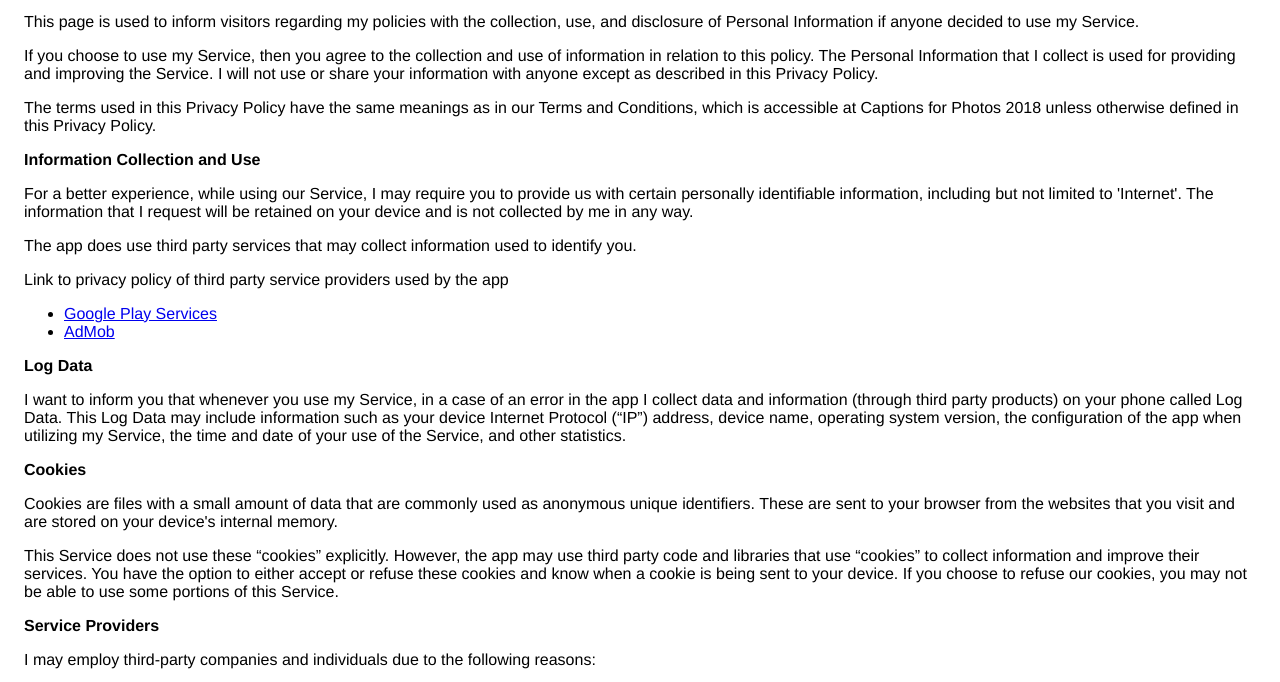
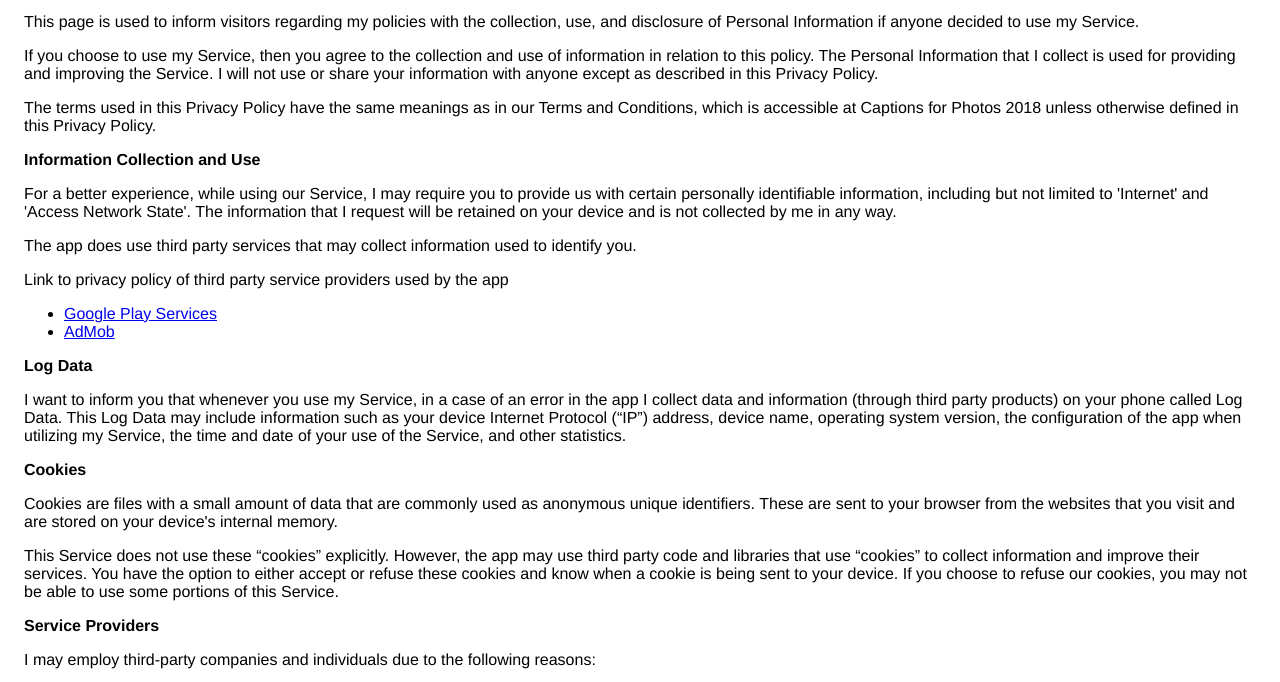
Before and after one commit to DineshNeupane/captionsappprivacypolicy, a plain HTML site: page index.html in a window 1280 px wide. Shown: the part 113-795 px from the top of the page. Drawn offline with Linux system fonts and the light colour scheme.

Commit message:
Update index.html

```diff
--- a/index.html
+++ b/index.html
@@ -17,7 +17,7 @@
                   </p> <p>The terms used in this Privacy Policy have the same meanings as in our Terms and Conditions, which is accessible
                     at Captions for Photos 2018 unless otherwise defined in this Privacy Policy.
                   </p> <p><strong>Information Collection and Use</strong></p> <p>For a better experience, while using our Service, I may require you to provide us with certain
-                    personally identifiable information, including but not limited to 'Internet'. The information that I request will be retained on your device and is not collected by me in any way.
+                    personally identifiable information, including but not limited to 'Internet' and 'Access Network State'. The information that I request will be retained on your device and is not collected by me in any way.
                   </p> <p>The app does use third party services that may collect information used to identify you.</p> <div><p>Link to privacy policy of third party service providers used by the app</p> <ul><li><a href="https://www.google.com/policies/privacy/" target="_blank">Google Play Services</a></li> <li><a href="https://support.google.com/admob/answer/6128543?hl=en" target="_blank">AdMob</a></li> <!----> <!----> <!----> <!----> <!----></ul></div> <p><strong>Log Data</strong></p> <p> I want to inform you that whenever you use my Service, in a case of an
                     error in the app I collect data and information (through third party products) on your phone
                     called Log Data. This Log Data may include information such as your device Internet Protocol (“IP”) address,
```
